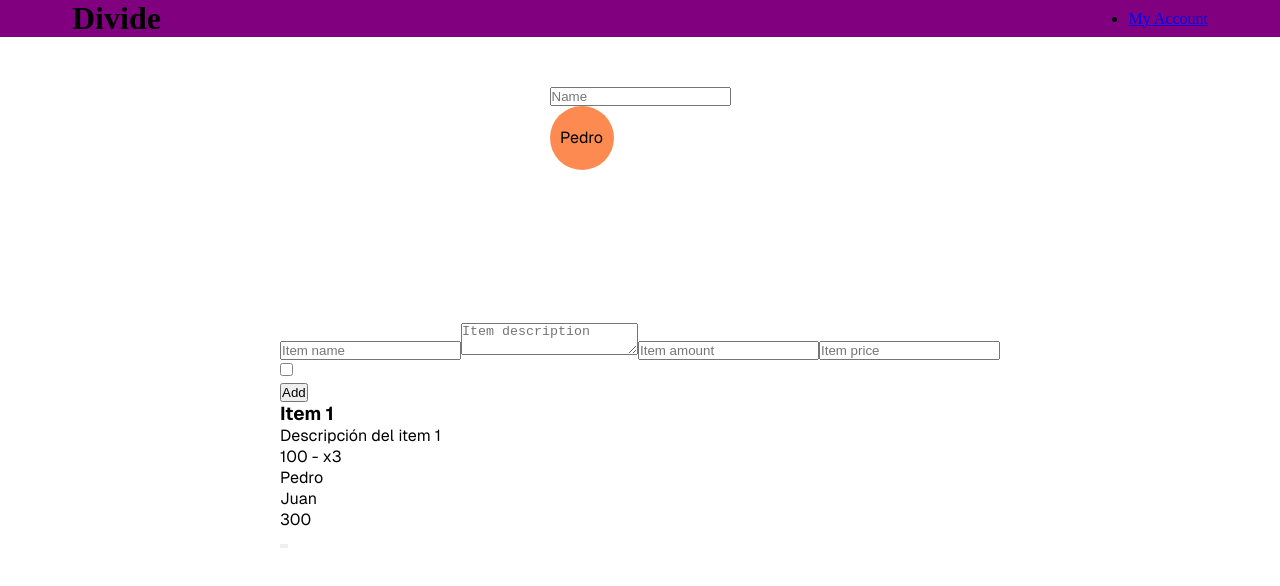
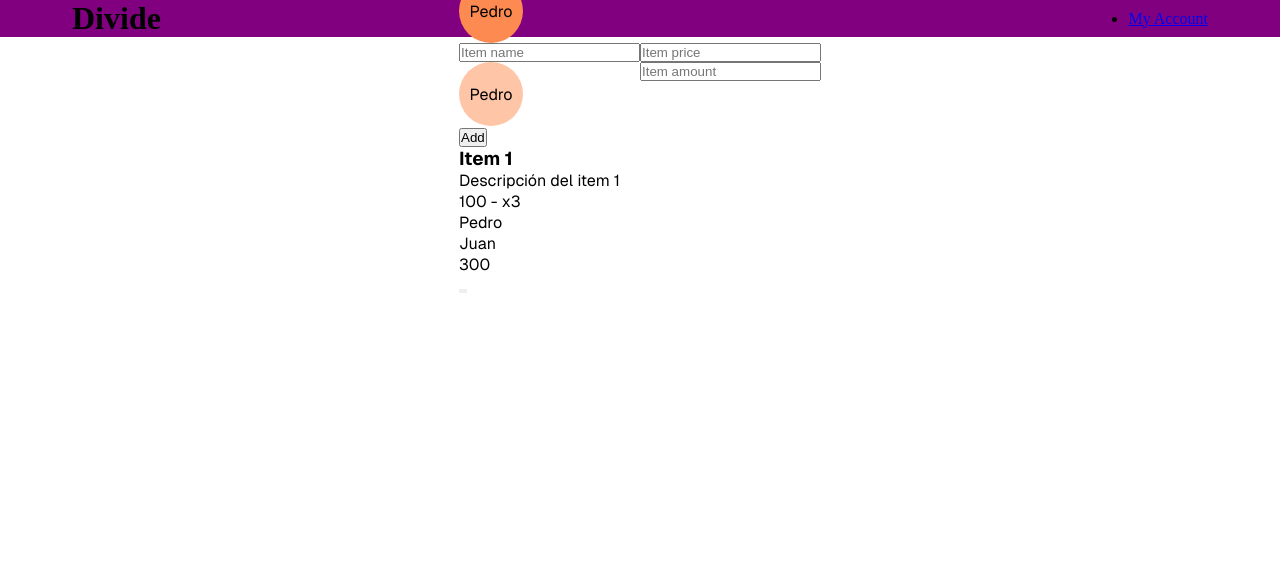
Before and after one commit to soype/divide, a Next.js app: page / in a window 1280 px wide. Shown: the top 586 px of the page. Built offline with nearby package versions, Linux system fonts and the light colour scheme.

Commit message:
Added member buttons

```diff
--- a/src/app/globals.css
+++ b/src/app/globals.css
@@ -1,15 +1,3 @@
-:root {
-  --background: #ffffff;
-  --foreground: #171717;
-}
-
-@media (prefers-color-scheme: dark) {
-  :root {
-    --background: #0a0a0a;
-    --foreground: #ededed;
-  }
-}
-
 html,
 body {
   max-width: 100vw;
@@ -22,8 +10,8 @@ body {
   margin: 0;
 }
 
-@media (prefers-color-scheme: dark) {
+/* @media (prefers-color-scheme: dark) {
   html {
     color-scheme: dark;
   }
-}
+} */
--- a/src/components/Bill/AddBillItem/AddBillItem.js
+++ b/src/components/Bill/AddBillItem/AddBillItem.js
@@ -1,23 +1,31 @@
-import React from 'react'
+import React from "react";
 
-import styles from './AddBillItem.module.scss'
+import styles from "./AddBillItem.module.scss";
 
-const AddBillItem = ({members}) => {
-
+const AddBillItem = ({ members }) => {
   return (
     <form className={styles.addBillItem}>
-        <input type="text" placeholder="Item name" />
-        <textarea placeholder="Item description"></textarea>
-        <input type="number" placeholder="Item amount" />
-        <input type="number" placeholder="Item price" />
-        {members.map((member, index) => (
-            <div key={index}>
-                <input type="checkbox" placeholder={member.name} style={{ backgroundColor: member.color, opacity: 0.9 }} />
+      <div className={styles.addBillItem__container}>
+        <div className={styles.addBillItem__container__left}>
+          <input type="text" placeholder="Item name" required />
+          <span></span>
+          <div className={styles.addBillItem__list}>
+          {members.map((member, index) => (
+            <div key={index} className={styles.addBillItem__list__item}>
+              <label>{member.name}</label>
+              <input type="checkbox" style={{ backgroundColor: member.color }} />
             </div>
-        ))}
-        <button type="submit">Add</button>
+          ))}
+          </div>
+        </div>
+        <div className={styles.addBillItem__container__right}>
+          <input type="number" placeholder="Item price" required />
+          <input type="number" placeholder="Item amount" required />
+        </div>
+      </div>
+      <button type="submit">Add</button>
     </form>
-  )
-}
+  );
+};
 
-export default AddBillItem
+export default AddBillItem;
--- a/src/components/Bill/AddBillItem/AddBillItem.module.scss
+++ b/src/components/Bill/AddBillItem/AddBillItem.module.scss
@@ -0,0 +1,62 @@
+
+$button-width: 4rem;
+$button-height: 4rem;
+
+.addBillItem {
+  &__container {
+    display: flex;
+    justify-content: space-between;
+    background-color: white;
+
+    &__left,
+    &__right {
+      display: flex;
+      flex-direction: column;
+    }
+  }
+
+  &__list {
+    display: flex;
+    gap: 1rem;
+    position: relative;
+
+    &__item {
+      position: relative;
+
+      input {
+        height: $button-height;
+        width: $button-width;
+        appearance: none;
+        -webkit-appearance: none;
+        display: flex;
+        align-content: center;
+        justify-content: center;
+        padding: 0.1rem;
+        opacity: 0.5;
+        border-radius: 100%;
+        z-index: 2;
+
+        transition: all 0.3s;
+        cursor: pointer;
+
+        &:hover {
+          opacity: 1;
+        }
+
+        &:checked {
+          opacity: 1;
+        }
+      }
+
+      label {
+        position: absolute;
+        // color: white;
+        z-index: 1;
+        top: 50%;
+        left: 50%;
+        transform: translate(-50%, -50%);
+        pointer-events: none;
+      }
+    }
+  }
+}
--- a/src/components/Calculator/Calculator.js
+++ b/src/components/Calculator/Calculator.js
@@ -4,6 +4,8 @@ import React, { useState } from "react";
 
 import Party from "@/components/Party/Party";
 import Bill from "@/components/Bill/Bill";
+
+import styles from "./Calculator.module.scss";
 
 const Calculator = () => {
   const [party, setParty] = useState([
@@ -58,10 +60,10 @@ const Calculator = () => {
   };
 
   return (
-    <>
+    <div className={styles.calculator}>
       <Party party={party} addMemberHandler={addMemberHandler} removeMemberHandler={removeMemberHandler} />
       <Bill party={party} />
-    </>
+    </div>
   );
 };
 
--- /dev/null
+++ b/src/components/Calculator/Calculator.module.scss
@@ -0,0 +1,5 @@
+.calculator{
+    max-width: 1200px;
+    margin: 0 auto;
+    padding: 2rem;
+}
```
